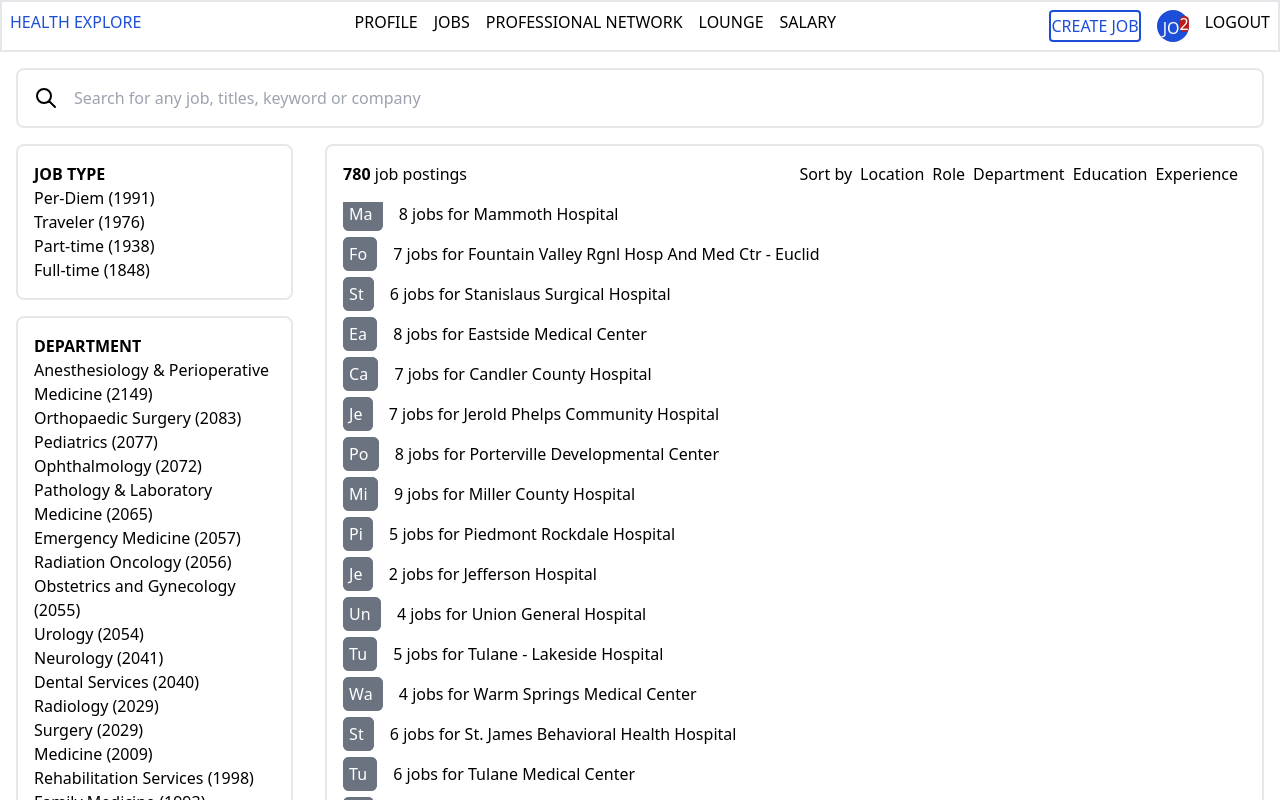
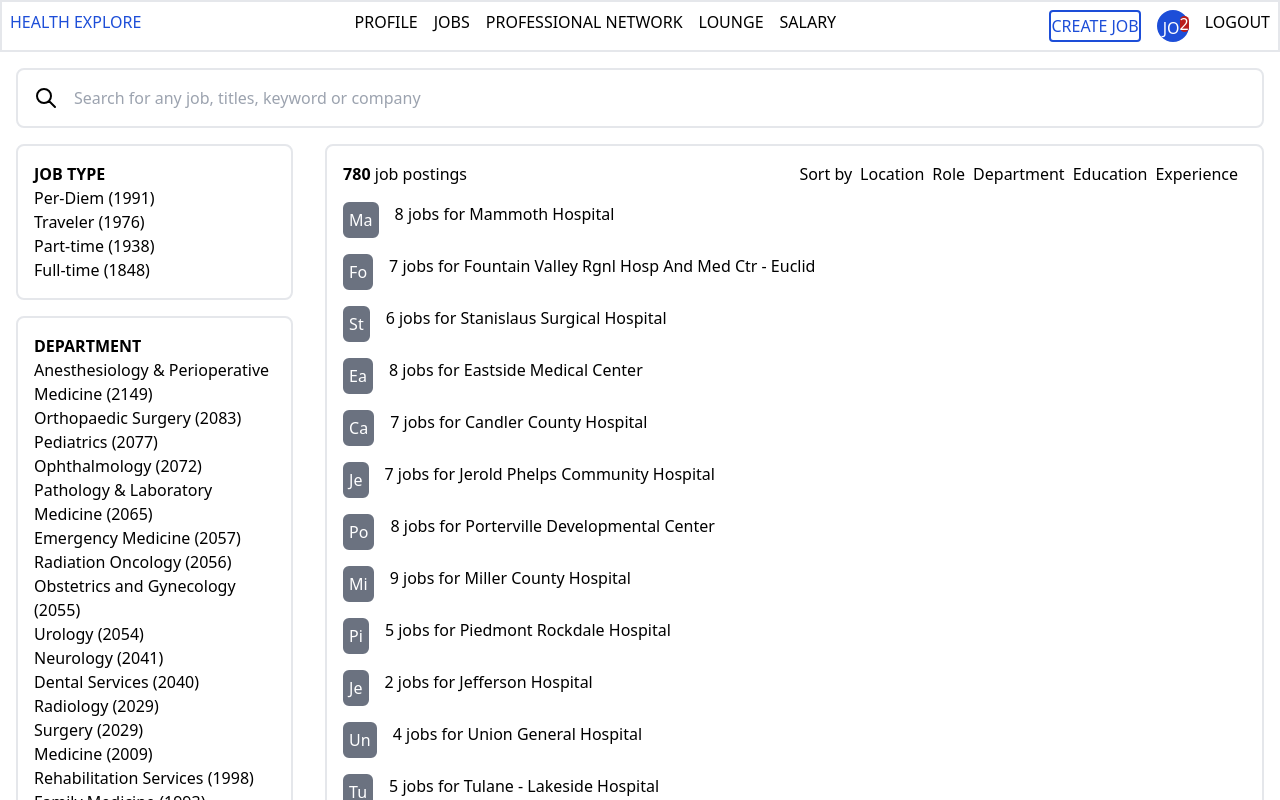
Before and after one commit to sa-w/fullstack-with-next-and-tailwind-css, a Next.js app: page / in a window 1280 px wide. Shown: the top 800 px of the page. Built offline with nearby package versions, Linux system fonts and the light colour scheme.

Commit message:
Added flex

```diff
--- a/components/postings.js
+++ b/components/postings.js
@@ -85,11 +85,21 @@ const Postings = (props) => (
             <div class="mb-4 divide-y-2">
 
               <button type="button"  onClick={()=>revealJobs(posting.unique_id)} >
-                <span class="mr-4 border-gray-500 border-2 p-1 rounded-md bg-gray-500 text-white ">
+
+<div class="flex flex-row" >
+  <div cols="2" class="mr-4 border-gray-500 border-2 p-1 rounded-md bg-gray-500 text-white " >
+  {posting.badge}
+  </div>
+  <div>
+  {posting.number} jobs for {posting.name}
+  </div>
+</div>
+
+            {  /*  <span class="mr-4 border-gray-500 border-2 p-1 rounded-md bg-gray-500 text-white ">
                   {" "}
                   {posting.badge}{" "}
                 </span>{" "}
-                {posting.number} jobs for {posting.name}
+          {posting.number} jobs for {posting.name} */}
               </button>
 
               <div id={posting.unique_id} class="hidden" >
```
